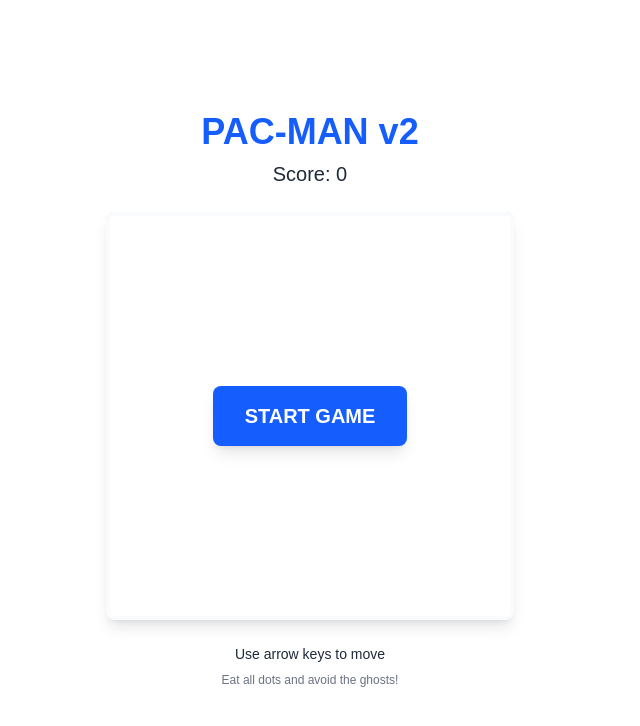
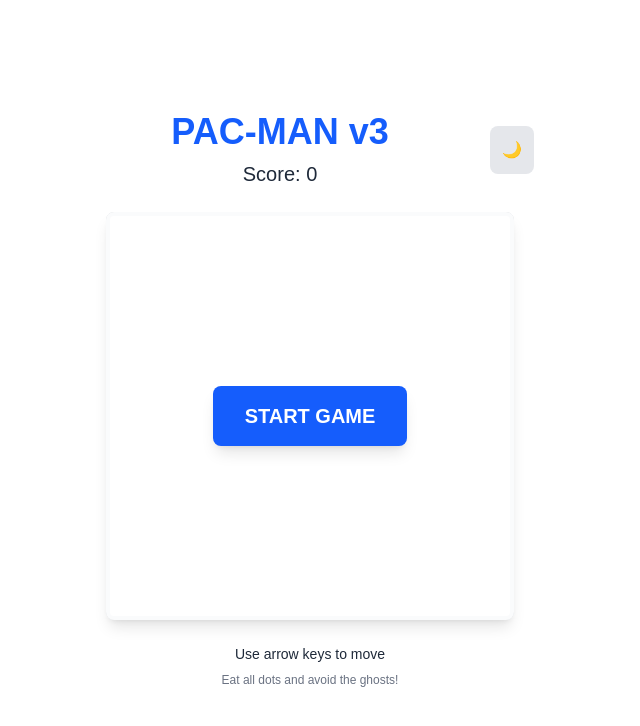
Before and after one commit to ns-test-org/testing-stand-113, a Next.js app in the folder packages/new-web-app-room/: page / in a window 1280 px wide. Shown: the top 726 px of the page, without its empty margins (330-970 px from the left). Built offline with nearby package versions, Linux system fonts and the light colour scheme.

Commit message:
Merge thread: Add dark mode toggle

```diff
--- /dev/null
+++ b/packages/new-web-app-room/packages/new-web-app-room/src/app/layout.tsx
@@ -0,0 +1,22 @@
+import type { Metadata } from "next";
+import "./globals.css";
+import { ThemeProvider } from "./providers";
+
+export const metadata: Metadata = {
+  title: "PAC-MAN Game",
+  description: "Classic PAC-MAN game built with Next.js",
+};
+
+export default function RootLayout({
+  children,
+}: Readonly<{
+  children: React.ReactNode;
+}>) {
+  return (
+    <html lang="en" suppressHydrationWarning>
+      <body>
+        <ThemeProvider>{children}</ThemeProvider>
+      </body>
+    </html>
+  );
+}
--- /dev/null
+++ b/packages/new-web-app-room/packages/new-web-app-room/src/app/providers.tsx
@@ -0,0 +1,63 @@
+'use client';
+
+import { createContext, useContext, useEffect, useState } from 'react';
+
+type Theme = 'light' | 'dark';
+
+interface ThemeContextType {
+  theme: Theme;
+  toggleTheme: () => void;
+}
+
+const ThemeContext = createContext<ThemeContextType | undefined>(undefined);
+
+export function ThemeProvider({ children }: { children: React.ReactNode }) {
+  const [theme, setTheme] = useState<Theme>('light');
+  const [mounted, setMounted] = useState(false);
+
+  useEffect(() => {
+    setMounted(true);
+    // Check for saved theme preference or default to light
+    const savedTheme = localStorage.getItem('theme') as Theme | null;
+    if (savedTheme) {
+      setTheme(savedTheme);
+    } else if (window.matchMedia('(prefers-color-scheme: dark)').matches) {
+      setTheme('dark');
+    }
+  }, []);
+
+  useEffect(() => {
+    if (!mounted) return;
+
+    const root = document.documentElement;
+    if (theme === 'dark') {
+      root.classList.add('dark');
+    } else {
+      root.classList.remove('dark');
+    }
+    localStorage.setItem('theme', theme);
+  }, [theme, mounted]);
+
+  const toggleTheme = () => {
+    setTheme((prev) => (prev === 'light' ? 'dark' : 'light'));
+  };
+
+  // Prevent flash of unstyled content
+  if (!mounted) {
+    return <>{children}</>;
+  }
+
+  return (
+    <ThemeContext.Provider value={{ theme, toggleTheme }}>
+      {children}
+    </ThemeContext.Provider>
+  );
+}
+
+export function useTheme() {
+  const context = useContext(ThemeContext);
+  if (context === undefined) {
+    throw new Error('useTheme must be used within a ThemeProvider');
+  }
+  return context;
+}
--- a/packages/new-web-app-room/src/app/globals.css
+++ b/packages/new-web-app-room/src/app/globals.css
@@ -17,6 +17,11 @@
     --background: #0a0a0a;
     --foreground: #ededed;
   }
+}
+
+.dark {
+  --background: #0a0a0a;
+  --foreground: #ededed;
 }
 
 /* Non-scroll and full-height baseline */
--- a/packages/new-web-app-room/src/app/layout.tsx
+++ b/packages/new-web-app-room/src/app/layout.tsx
@@ -1,6 +1,7 @@
 import type { Metadata } from "next";
 import { Geist, Geist_Mono } from "next/font/google";
 import "./globals.css";
+import { ThemeProvider } from "./providers";
 
 const geistSans = Geist({
   variable: "--font-geist-sans",
@@ -23,11 +24,11 @@
   children: React.ReactNode;
 }>) {
   return (
-    <html lang="en">
+    <html lang="en" suppressHydrationWarning>
       <body
         className={`${geistSans.variable} ${geistMono.variable} antialiased`}
       >
-        {children}
+        <ThemeProvider>{children}</ThemeProvider>
       </body>
     </html>
   );
--- a/packages/new-web-app-room/src/app/page.tsx
+++ b/packages/new-web-app-room/src/app/page.tsx
@@ -1,6 +1,7 @@
 'use client';
 
 import { useEffect, useRef, useState } from 'react';
+import { useTheme } from './providers';
 
 const GRID_SIZE = 20;
 const CELL_SIZE = 20;
@@ -12,6 +13,7 @@
 const GHOST_COLORS = ['#FF0000', '#FFB8FF', '#00FFFF', '#FFB852'];
 
 export default function PacManGame() {
+  const { theme, toggleTheme } = useTheme();
   const canvasRef = useRef<HTMLCanvasElement>(null);
   const [score, setScore] = useState(0);
   const [gameOver, setGameOver] = useState(false);
@@ -167,7 +169,7 @@
     if (!ctx) return;
 
     // Clear canvas
-    ctx.fillStyle = '#F5F5F5';
+    ctx.fillStyle = theme === 'dark' ? '#1F2937' : '#F5F5F5';
     ctx.fillRect(0, 0, canvas.width, canvas.height);
 
     // Draw dots
@@ -314,10 +316,19 @@
   };
 
   return (
-    <div className="min-h-screen bg-white flex flex-col items-center justify-center p-4">
-      <div className="text-center mb-6">
-        <h1 className="text-4xl font-bold text-blue-600 mb-2">PAC-MAN v2</h1>
-        <p className="text-gray-800 text-xl">Score: {score}</p>
+    <div className="min-h-screen bg-white dark:bg-gray-900 flex flex-col items-center justify-center p-4">
+      <div className="flex items-center justify-between w-full max-w-md mb-6">
+        <div className="text-center flex-1">
+          <h1 className="text-4xl font-bold text-blue-600 dark:text-blue-400 mb-2">PAC-MAN v3</h1>
+          <p className="text-gray-800 dark:text-gray-200 text-xl">Score: {score}</p>
+        </div>
+        <button
+          onClick={toggleTheme}
+          className="ml-4 p-3 rounded-lg bg-gray-200 dark:bg-gray-700 hover:bg-gray-300 dark:hover:bg-gray-600 transition-colors"
+          aria-label="Toggle dark mode"
+        >
+          {theme === 'light' ? '🌙' : '☀️'}
+        </button>
       </div>
 
       <div className="relative">
@@ -325,11 +336,11 @@
           ref={canvasRef}
           width={GRID_SIZE * CELL_SIZE}
           height={GRID_SIZE * CELL_SIZE}
-          className="border-4 border-gray-300 rounded-lg shadow-lg"
+          className="border-4 border-gray-300 dark:border-gray-600 rounded-lg shadow-lg"
         />
 
         {!gameStarted && (
-          <div className="absolute inset-0 flex items-center justify-center bg-white/90 rounded-lg">
+          <div className="absolute inset-0 flex items-center justify-center bg-white/90 dark:bg-gray-800/90 rounded-lg">
             <button
               onClick={startGame}
               className="px-8 py-4 bg-blue-600 text-white font-bold text-xl rounded-lg hover:bg-blue-700 transition-colors shadow-lg"
@@ -340,9 +351,9 @@
         )}
 
         {gameOver && (
-          <div className="absolute inset-0 flex flex-col items-center justify-center bg-white/95 rounded-lg">
-            <h2 className="text-3xl font-bold text-red-600 mb-4">GAME OVER!</h2>
-            <p className="text-gray-800 text-xl mb-6">Final Score: {score}</p>
+          <div className="absolute inset-0 flex flex-col items-center justify-center bg-white/95 dark:bg-gray-800/95 rounded-lg">
+            <h2 className="text-3xl font-bold text-red-600 dark:text-red-400 mb-4">GAME OVER!</h2>
+            <p className="text-gray-800 dark:text-gray-200 text-xl mb-6">Final Score: {score}</p>
             <button
               onClick={restartGame}
               className="px-8 py-4 bg-blue-600 text-white font-bold text-xl rounded-lg hover:bg-blue-700 transition-colors shadow-lg"
@@ -353,9 +364,9 @@
         )}
       </div>
 
-      <div className="mt-6 text-gray-800 text-center">
+      <div className="mt-6 text-gray-800 dark:text-gray-200 text-center">
         <p className="text-sm">Use arrow keys to move</p>
-        <p className="text-xs text-gray-500 mt-2">Eat all dots and avoid the ghosts!</p>
+        <p className="text-xs text-gray-500 dark:text-gray-400 mt-2">Eat all dots and avoid the ghosts!</p>
       </div>
     </div>
   );
--- /dev/null
+++ b/packages/new-web-app-room/src/app/providers.tsx
@@ -0,0 +1,55 @@
+'use client';
+
+import { createContext, useContext, useEffect, useState } from 'react';
+
+type Theme = 'light' | 'dark';
+
+type ThemeContextType = {
+  theme: Theme;
+  toggleTheme: () => void;
+};
+
+const ThemeContext = createContext<ThemeContextType | undefined>(undefined);
+
+export function ThemeProvider({ children }: { children: React.ReactNode }) {
+  const [theme, setTheme] = useState<Theme>('light');
+  const [mounted, setMounted] = useState(false);
+
+  useEffect(() => {
+    setMounted(true);
+    const stored = localStorage.getItem('theme') as Theme | null;
+    if (stored) {
+      setTheme(stored);
+      document.documentElement.classList.toggle('dark', stored === 'dark');
+    }
+  }, []);
+
+  const toggleTheme = () => {
+    const newTheme = theme === 'light' ? 'dark' : 'light';
+    setTheme(newTheme);
+    localStorage.setItem('theme', newTheme);
+    document.documentElement.classList.toggle('dark', newTheme === 'dark');
+  };
+
+  if (!mounted) {
+    return <>{children}</>;
+  }
+
+  return (
+    <ThemeContext.Provider value={{ theme, toggleTheme }}>
+      {children}
+    </ThemeContext.Provider>
+  );
+}
+
+export function useTheme() {
+  const context = useContext(ThemeContext);
+  if (context === undefined) {
+    // Return default values during SSR
+    return {
+      theme: 'light' as Theme,
+      toggleTheme: () => {},
+    };
+  }
+  return context;
+}
```
